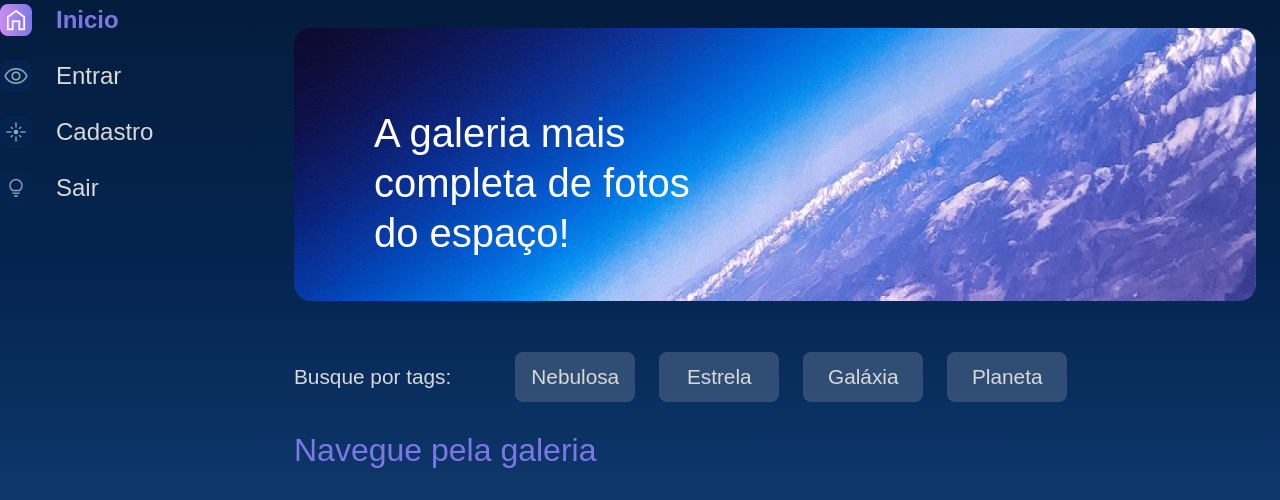
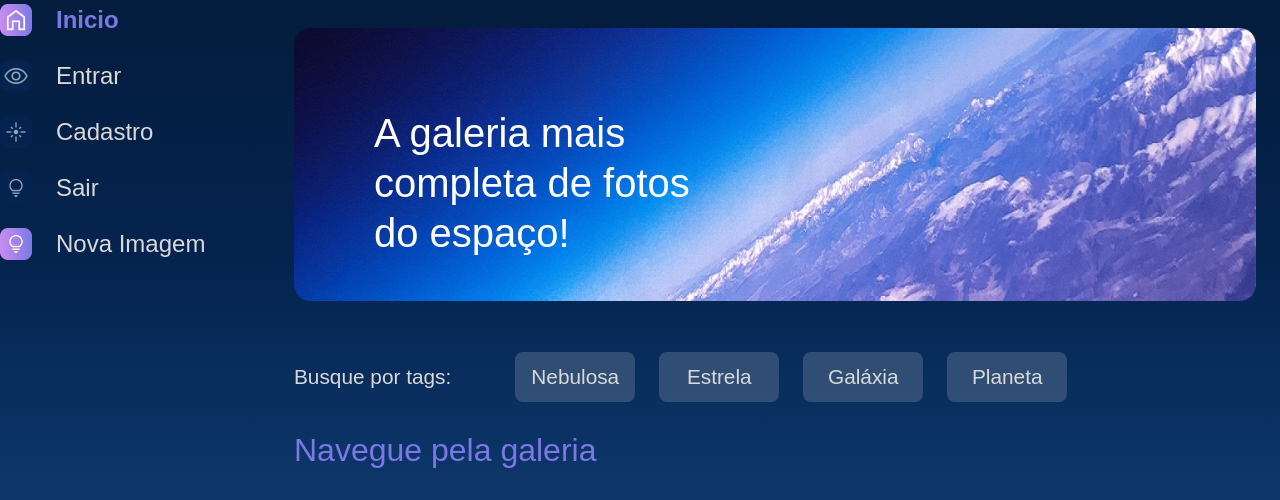
Before and after one commit to LimaAlysson/alura_space, a Django app: page / in a window 1280 px wide. Shown: the part 150-650 px from the top of the page. Run offline with Django 5.2, Linux system fonts and the light colour scheme; the visitor is signed in with stand-in values (Sample User, id 1); data that the repository does not hold is empty.

Commit message:
feature/iniciando novo crud para add imagens

```diff
--- a/apps/galeria/urls.py
+++ b/apps/galeria/urls.py
@@ -1,8 +1,13 @@
 from django.urls import path
-from apps.galeria.views import index, imagem, buscar
+from apps.galeria.views import \
+    index, imagem, buscar, nova_imagem, editar_imagem, deletar_imagem
 
 urlpatterns = [
     path('', index, name='index'),
     path('imagem/<int:foto_id>', imagem, name='imagem'),
     path('buscar', buscar, name='buscar'),
+    path('nova-imagem', nova_imagem, name='nova_imagem'),
+    path('editar-imagem', editar_imagem, name='editar_imagem'),
+    path('deletar-imagem', deletar_imagem, name='deletar_imagem'),
+
 ]
--- a/apps/galeria/views.py
+++ b/apps/galeria/views.py
@@ -27,3 +27,12 @@ def buscar(request):
             #nome__icontains verifica se dentro da variável existe aquela outra variavel
 
     return render(request, 'galeria/buscar.html', {"cards": fotografias})
+
+def nova_imagem(request):
+    return render(request, 'galeria/nova_imagem.html')
+
+def editar_imagem(request):
+    pass
+
+def deletar_imagem(request):
+    pass
--- /dev/null
+++ b/templates/galeria/nova_imagem.html
@@ -0,0 +1 @@
+<h1>Nova imagem</h1>
--- a/templates/partials/_header_nav.html
+++ b/templates/partials/_header_nav.html
@@ -26,5 +26,6 @@
             <a href="{% url 'login' %}"><img src="{% static '/assets/ícones/1x/Mais vistas - inativo.png' %}"> Entrar</a>
             <a href="{% url 'cadastro' %}"><img src="{% static '/assets/ícones/1x/Novas - inativo.png' %}"> Cadastro</a>
             <a href="{% url 'logout' %}"><img src="{% static '/assets/ícones/1x/Surpreenda-me - inativo.png' %}">Sair</a>
+            <a href="{% url 'nova_imagem' %}"><img src="{% static '/assets/ícones/1x/Surpreenda-me - ativo.png' %}">Nova Imagem</a>
         </nav>
     </section>
```
